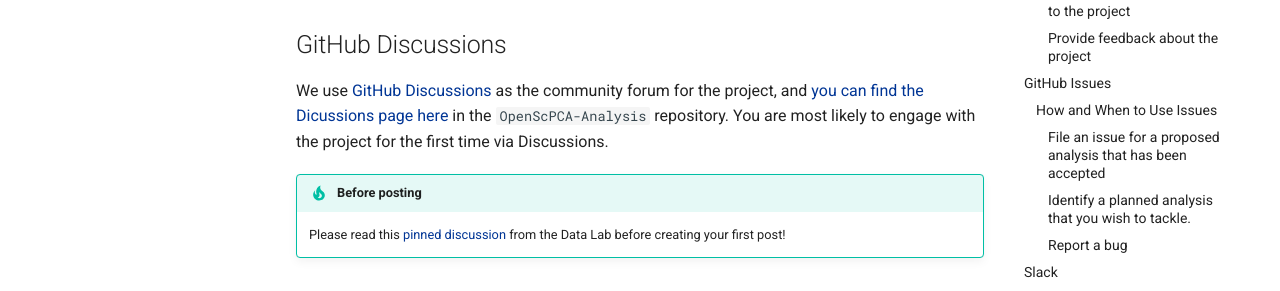
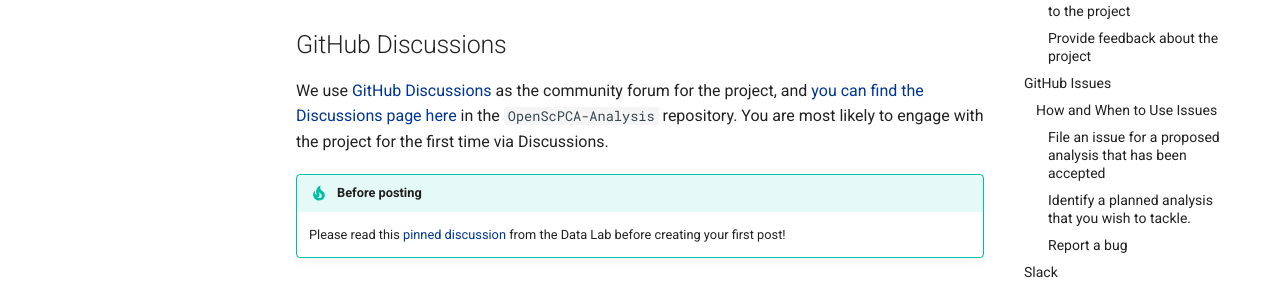
Before and after one commit to AlexsLemonade/OpenScPCA-analysis, an MkDocs documentation site: the page built from docs/communications-tools/index.md, in a window 1280 px wide and 900 px high. Shown: the part 417-708 px from the top of the window. Built offline with MkDocs 1.6.1 and Material for MkDocs 9.7.7, drawn with Linux system fonts in a browser that asks for light colours.

Commit message:
spelling

```diff
--- a/docs/communications-tools/index.md
+++ b/docs/communications-tools/index.md
@@ -8,7 +8,7 @@
 
 ## GitHub Discussions
 
-We use [GitHub Discussions](https://docs.github.com/en/discussions/quickstart) as the community forum for the project, and [you can find the Dicussions page here](https://github.com/AlexsLemonade/OpenScPCA-analysis/discussions) in the `OpenScPCA-Analysis` repository.
+We use [GitHub Discussions](https://docs.github.com/en/discussions/quickstart) as the community forum for the project, and [you can find the Discussions page here](https://github.com/AlexsLemonade/OpenScPCA-analysis/discussions) in the `OpenScPCA-Analysis` repository.
 You are most likely to engage with the project for the first time via Discussions.
 
 !!! tip "Before posting"
```
Also changed, not shown: docs/contributing-to-analyses/determining-requirements/determining-software-requirements.md (+1 -1 lines).
